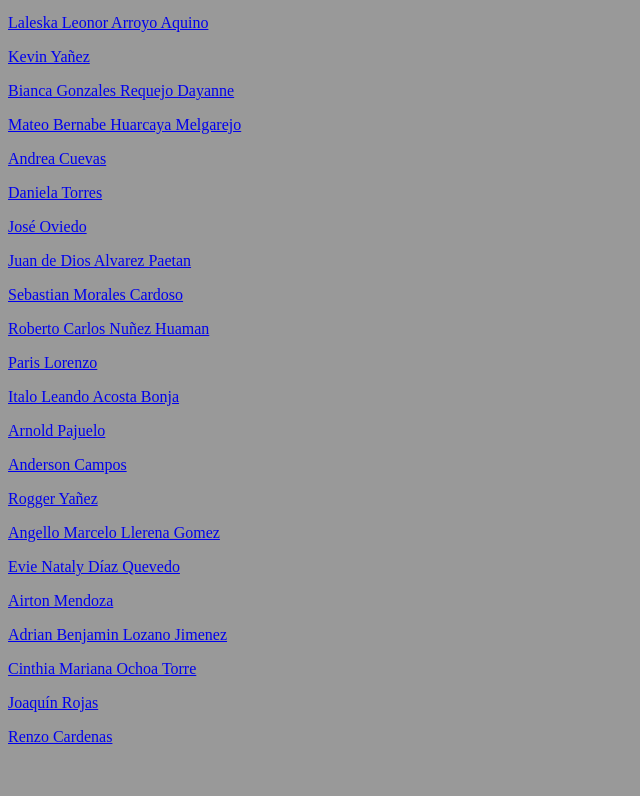
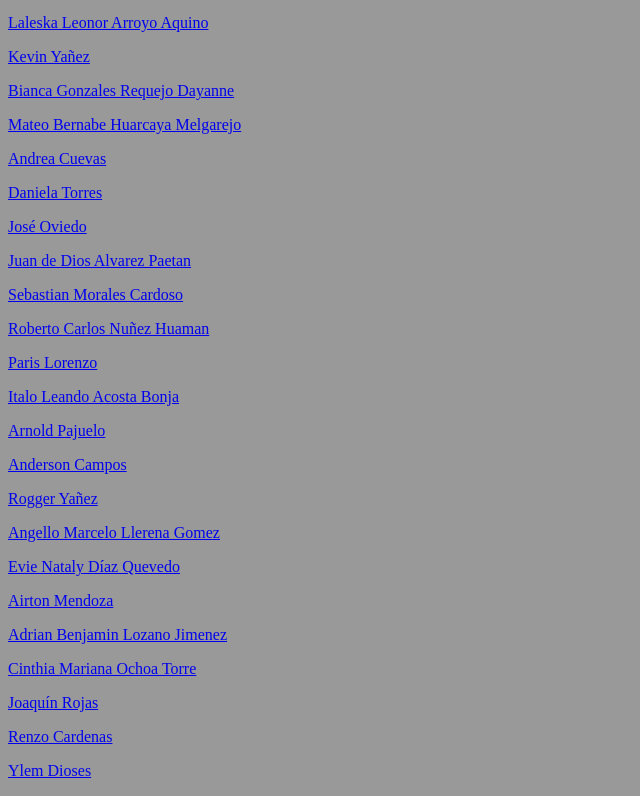
Before and after one commit to SuperL50/Leonardo_Antonio_Seminario_Campos, a plain HTML site: page index.html in a window 1280 px wide. Shown: the part 1590-2386 px from the top of the page, without its empty margins (0-640 px from the left). Before the commit the page ends 2352 px from the top, so only its background shows below. Drawn offline with Linux system fonts and the light colour scheme.

Commit message:
Update index.html

```diff
--- a/index.html
+++ b/index.html
@@ -79,5 +79,6 @@
 <p><a href="https://mosaic-circuitries.000webhostapp.com/" target="_blank" rel="noopener noreferrer">Cinthia Mariana Ochoa Torre</a></p>
 <p><a href="https://loxxrm.github.io/Joaquin-Alonso-Rojas-Morales/" target="_blank" rel="noopener noreferrer">Joaquín Rojas</a></p>
 <p><a href="https://renzoadriancardenasramirez0911.000webhostapp.com/" target="_blank" rel="noopener noreferrer">Renzo Cardenas</a></p>
+<p><a href="https://ylemnadia.github.io/" target="_blank" rel="noopener noreferrer">Ylem Dioses</a></p>
 </body>
 </html>
```
